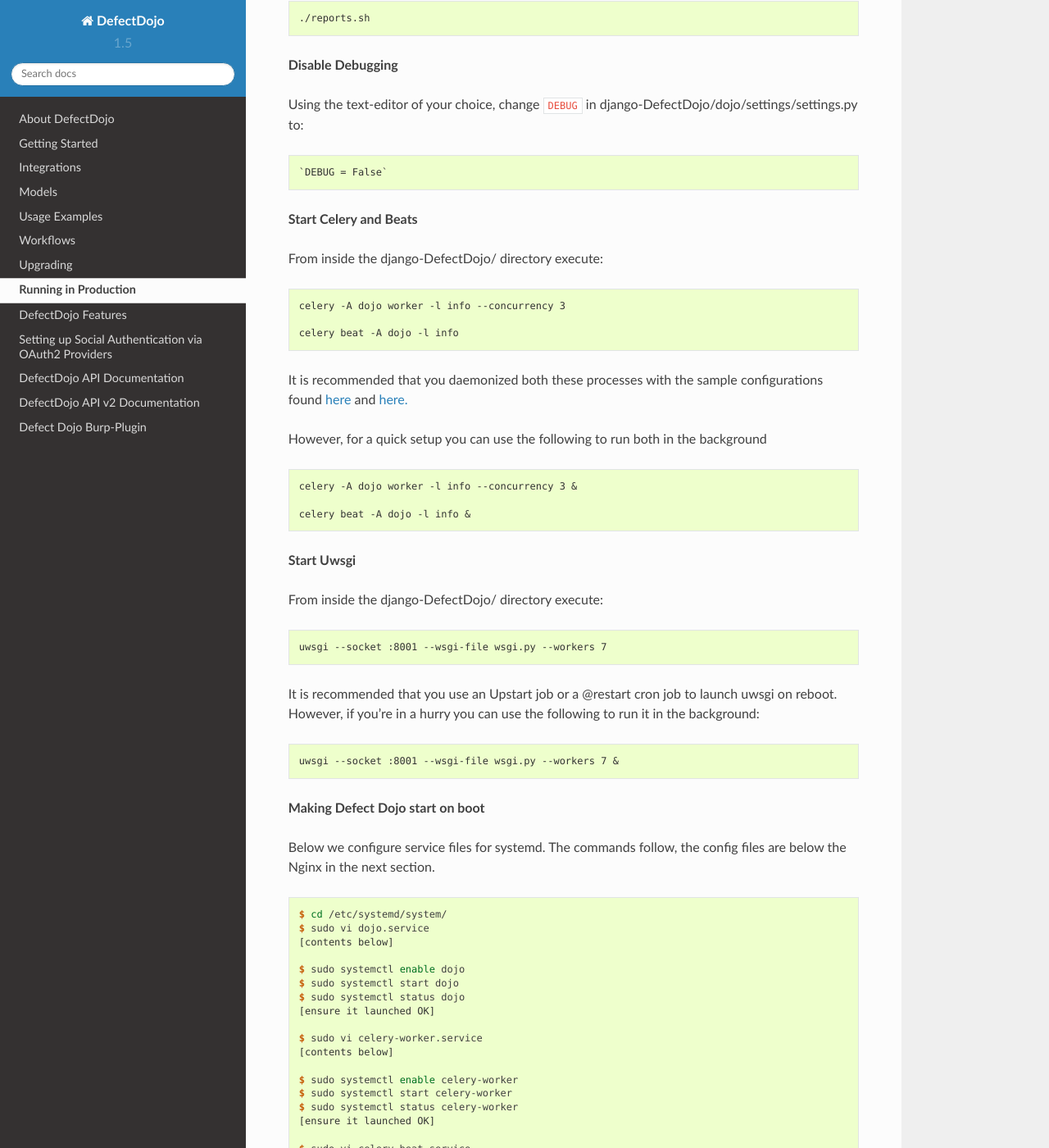
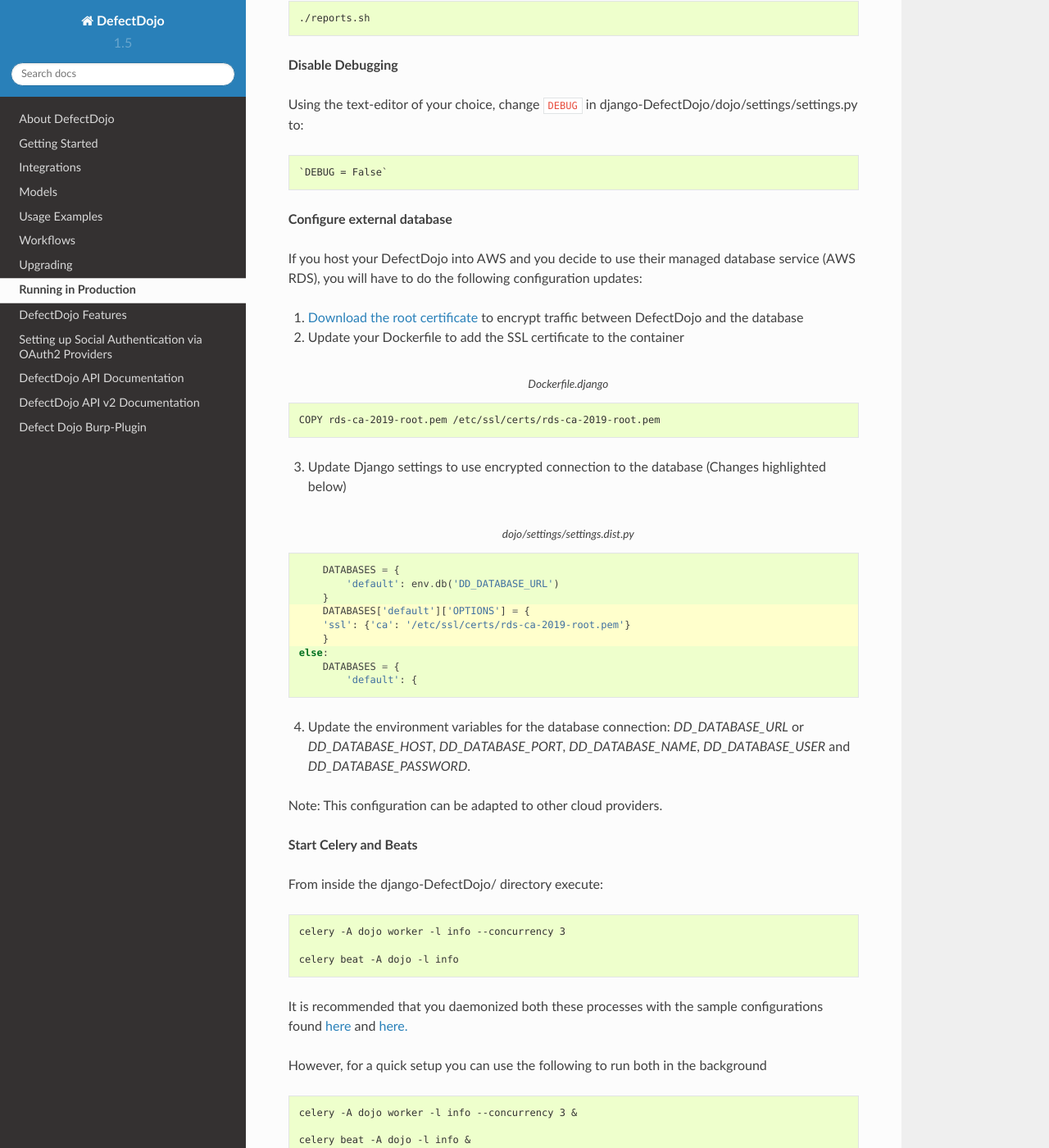
Before and after one commit to DefectDojo/Documentation, a Sphinx documentation site: the page built from docs/running-in-production.rst, in a window 1280 px wide and 1400 px high, scrolled down 988 px. Shown: the whole window at 82% size. Built offline with Sphinx 7.4.7 and the Read the Docs theme 2.0.0, drawn with Linux system fonts in a browser that asks for light colours.

Commit message:
updating database configuration

```diff
--- a/docs/running-in-production.rst
+++ b/docs/running-in-production.rst
@@ -54,6 +54,38 @@
 .. code-block:: console
 
   `DEBUG = False`
+
+**Configure external database**
+
+If you host your DefectDojo into AWS and you decide to use their managed database service (AWS RDS), you will have to do the following configuration updates:
+
+1) `Download the root certificate <https://docs.aws.amazon.com/AmazonRDS/latest/UserGuide/UsingWithRDS.SSL.html>`_ to encrypt traffic between DefectDojo and the database
+2) Update your Dockerfile to add the SSL certificate to the container
+
+.. code-block:: console
+   :caption: Dockerfile.django
+
+   COPY rds-ca-2019-root.pem /etc/ssl/certs/rds-ca-2019-root.pem
+
+3) Update Django settings to use encrypted connection to the database (Changes highlighted below)
+
+.. code-block:: python
+   :caption: dojo/settings/settings.dist.py
+   :emphasize-lines: 4-6
+
+       DATABASES = {
+           'default': env.db('DD_DATABASE_URL')
+       }
+       DATABASES['default']['OPTIONS'] = {
+       'ssl': {'ca': '/etc/ssl/certs/rds-ca-2019-root.pem'}
+       }
+   else:
+       DATABASES = {
+           'default': {
+
+4) Update the environment variables for the database connection: *DD_DATABASE_URL* or *DD_DATABASE_HOST*, *DD_DATABASE_PORT*, *DD_DATABASE_NAME*, *DD_DATABASE_USER* and *DD_DATABASE_PASSWORD*.
+
+Note: This configuration can be adapted to other cloud providers.
 
 **Start Celery and Beats**
 
```
